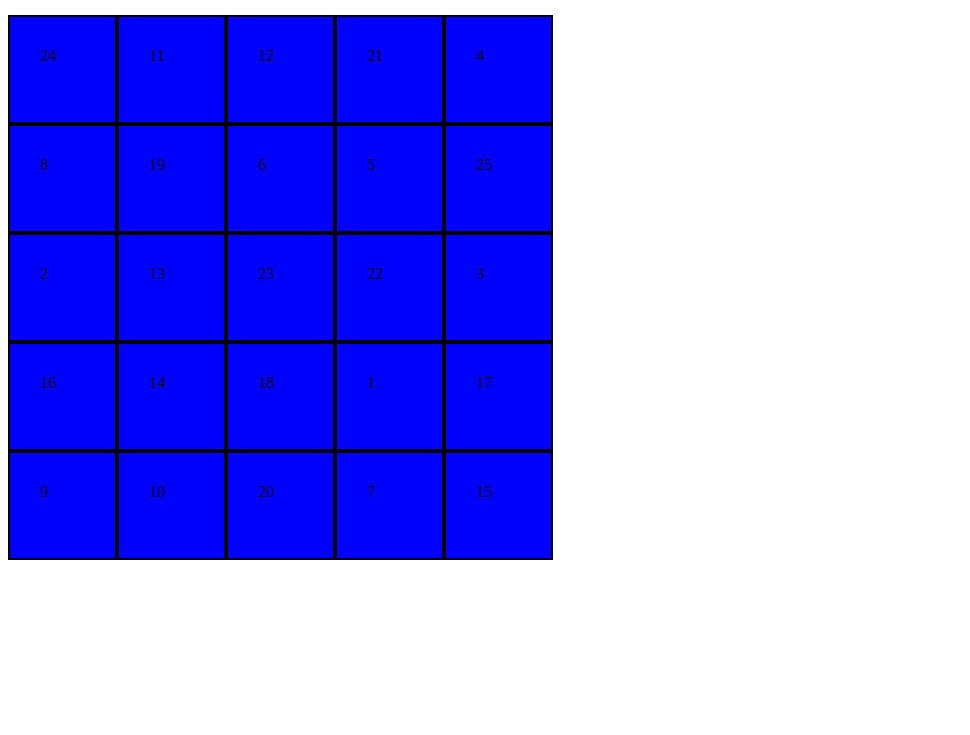
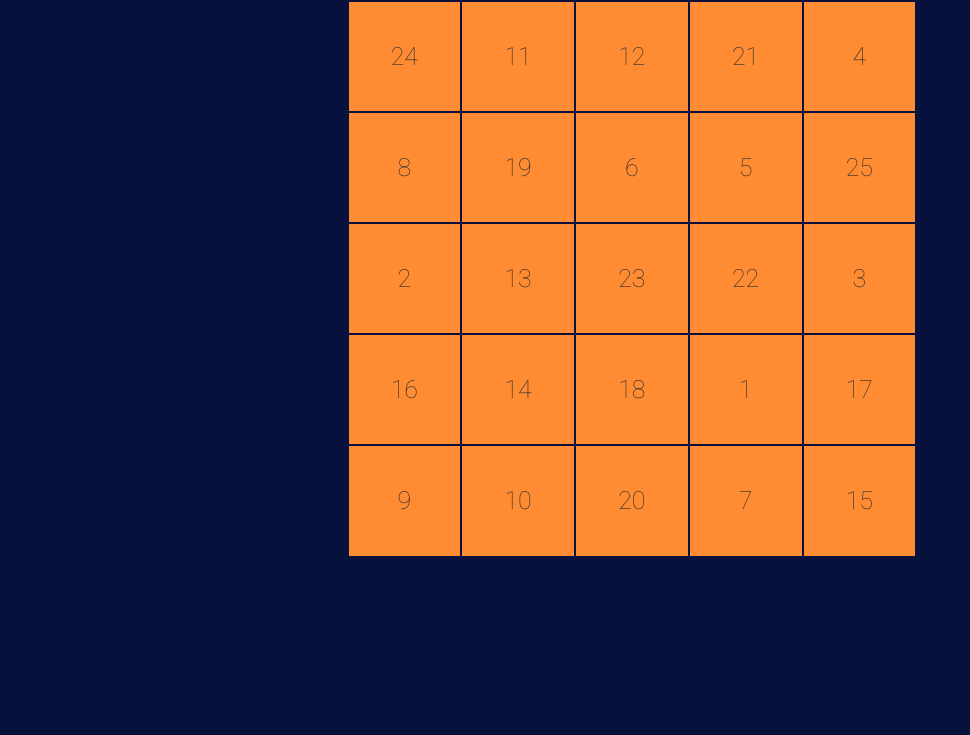
Before and after one commit to ImPrajwalAcharya/Bingo, a plain HTML site: page index.html in a window 1280 px wide. Shown: the part 65-800 px from the top of the page, without its empty margins (0-970 px from the left). Drawn offline with nearby package versions, Linux system fonts and the light colour scheme.

Commit message:
'gameoveradded'

```diff
--- a/hello.js
+++ b/hello.js
@@ -1,3 +1,6 @@
+let array=[];
+let booleanarray=[1,1,1,1,1,1,1,1,1,1,1,1,1,1,1,1,1,1,1,1,1,1,1,1,1];
+let matched=0;
 //function to generate 1 to 25 numbers in random order
 function RandNumGenerator() {
     const a = [];
@@ -27,14 +30,26 @@ function RandNumGenerator() {
 }
 //for maping the numbers in grid
 function mapping(b, i, gameBoard) {
+    let temp2=document.createElement("br");
+    // gameBoard.appendChild(temp2);
+    // gameBoard.appendChild(temp2);
+
     let g = i + 5;
     for (i; i < g; i++) {
-        let temp = document.createElement("div");
+         let temp = document.createElement("div");
+        let name="col-md-2 col-sm-2 col-xs-2 col-lg-2 "
         temp.id = i;
-        temp.className = "Box"
-        temp.textContent = b[i];
+        if (i%2==1){
+            temp.className = name;
+        }
+        else{
+            temp.className = name;
+        }
+        temp.innerHTML="<br><center>" + b[i] +" </center> <br>"
+        //temp.textContent = b[i];
         gameBoard.appendChild(temp);
     }
+
 }
 b = RandNumGenerator();
 let gameBoard = document.getElementById("gameBoard1");
@@ -47,49 +62,17 @@ gameBoard = document.getElementById("gameBoard4");
 mapping(b, 15, gameBoard);
 gameBoard = document.getElementById("gameBoard5");
 mapping(b, 20, gameBoard);
+//Detecting the click and replacing with zero
 
-
-
-//Detecting the click and replacing with zero
-const clicked=function() {
-}
-
-// document.getElementById(0).onclick=clicked;
-// document.getElementById(1).onclick=clicked;
-// document.getElementById(2).onclick=clicked;
-// document.getElementById(3).onclick=clicked;
-// document.getElementById(4).onclick=clicked;
-// document.getElementById(5).onclick=clicked;
-// document.getElementById(6).onclick=clicked;
-// document.getElementById(7).onclick=clicked;
-// document.getElementById(8).onclick=clicked;
-// document.getElementById(9).onclick=clicked;
-// document.getElementById(10).onclick=clicked;
-// document.getElementById(11).onclick=clicked;
-// document.getElementById(12).onclick=clicked;
-// document.getElementById(13).onclick=clicked;
-// document.getElementById(14).onclick=clicked;
-// document.getElementById(15).onclick=clicked;
-// document.getElementById(16).onclick=clicked;
-// document.getElementById(17).onclick=clicked;
-// document.getElementById(18).onclick=clicked;
-// document.getElementById(19).onclick=clicked;
-// document.getElementById(20).onclick=clicked;
-// document.getElementById(21).onclick=clicked;
-// document.getElementById(22).onclick=clicked;
-// document.getElementById(23).onclick=clicked;
-// document.getElementById(24).onclick=clicked;
-let array=[];
-let booleanarray=[1,1,1,1,1,1,1,1,1,1,1,1,1,1,1,1,1,1,1,1,1,1,1,1,1];
-let matched=0;
 for(let i=0;i<25;i++){
     array[i]=document.getElementById(i);
     array[i].onclick=function(){
-        this.style.backgroundColor = "red";
+        this.style.backgroundColor = "#ffffff";
         booleanarray[i]=0;
         matched=checkWin();
-Result = document.getElementById("Result");
-Result.textContent="You Have "+matched+" Score";
+        if(matched>=5){
+        $("#myModal").modal();
+        }
     };
 }
 
@@ -115,8 +98,7 @@ const checkWin = () => {
 
         sum = 0;
     }
-console.log(bingoStatus);
-console.log(bingoStatus);
+
 //check wins vertically
 for( let i = 0; i < 5; i++ ){
 
--- a/index.html
+++ b/index.html
@@ -1,54 +1,73 @@
 <!DOCTYPE html>
-<html lang="en">
+<html>
 <head>
-    <meta charset="UTF-8">
-    <meta http-equiv="X-UA-Compatible" content="IE=edge">
-    <meta name="viewport" content="width=device-width, initial-scale=1.0">
-
-
-    <title>Bingo</title>
+	<link rel="preconnect" href="https://fonts.googleapis.com">
+<link rel="preconnect" href="https://fonts.gstatic.com" crossorigin>
+<link href="https://fonts.googleapis.com/css2?family=Roboto:wght@100&display=swap" rel="stylesheet">
+	<meta charset="utf-8">
+  <meta name="viewport" content="width=device-width, initial-scale=1">
+  <link rel="stylesheet" href="https://maxcdn.bootstrapcdn.com/bootstrap/3.4.1/css/bootstrap.min.css">
+  <script src="https://ajax.googleapis.com/ajax/libs/jquery/3.6.0/jquery.min.js"></script>
+  <script src="https://maxcdn.bootstrapcdn.com/bootstrap/3.4.1/js/bootstrap.min.js"></script>
+  <style type="text/css">
+  .col-md-7>.row>div{
+  	border:1px solid #06113C;
+  	padding: 1px;
+  	background-color:#FF8C32;
+  	font-size: 25px;
+  }
+  body{
+  	font-family: 'Roboto', sans-serif;
+  	background-color: #06113C;
+  }
+  button{
+border-radius: 2px;
+  }
+  </style>
+	<title></title>
 </head>
-<style>
-#gameBoard1,#gameBoard2,#gameBoard3,#gameBoard4,#gameBoard5{
-display: flex;
-justify-content: center;
-flex-flow: row;
-}
-#mainBoard{
-display: flex;
-justify-content: center;
-align-items: center;
-flex-flow: column;
-background-color: blue;
-height: fit-content;
-width: fit-content;
-}
-.Box{
-    padding: 30px;
-    width:45px;
-    height:45px;
-    border:2px solid black;
-}
-#Result{
-background-color: brown;
-color: antiquewhite;
-font-size:x-large;
-
-}
-
-</style>
 <body>
-    <h1>Bingo</h1>
-    <div id="mainBoard">
-    <div id="gameBoard1"></div>
-    <div id="gameBoard2"></div>
-    <div id="gameBoard3"></div>
-    <div id="gameBoard4"></div>
-    <div id="gameBoard5"></div>
-
+<div class="container">
+<div class="row">
+	<br>
+	<center>
+		<button  id="Replay" class="btn-default" onclick="javascript:location.reload(true)">Replay</button>
+	</center>
+<br>
 </div>
-<div id="Result">
+<div class="row">
+	<div class="col-md-3"></div>
+	<div class="col-md-7">
+		<div class="row" id="gameBoard1">
+				</div>
+		<div class="row" id="gameBoard2">
+		</div>
+		<div class="row" id="gameBoard3">
+		</div>
+		<div class="row" id="gameBoard4">
+		</div>
+		<div class="row" id="gameBoard5">
+		</div>
+	</div>
+	<div class="col-md-3"></div>
 </div>
-    <script src="./hello.js"></script>
+</div>
+<div id="myModal" class="modal fade" role="dialog">
+  <div class="modal-dialog">
+    <div class="modal-content">
+      <div class="modal-header">
+        <button type="button" class="close" data-dismiss="modal">&times;</button>
+        <h4 class="modal-title">Bingo</h4>
+      </div>
+      <div class="modal-body">
+        <p>You Won!</p>
+      </div>
+      <div class="modal-footer">
+        <button type="button" class="btn btn-default" onclick="javascript:location.reload(true)">RePlay</button>
+      </div>
+    </div>
+  </div>
+</div>
 </body>
+ <script src="./hello.js"></script>
 </html>
```
